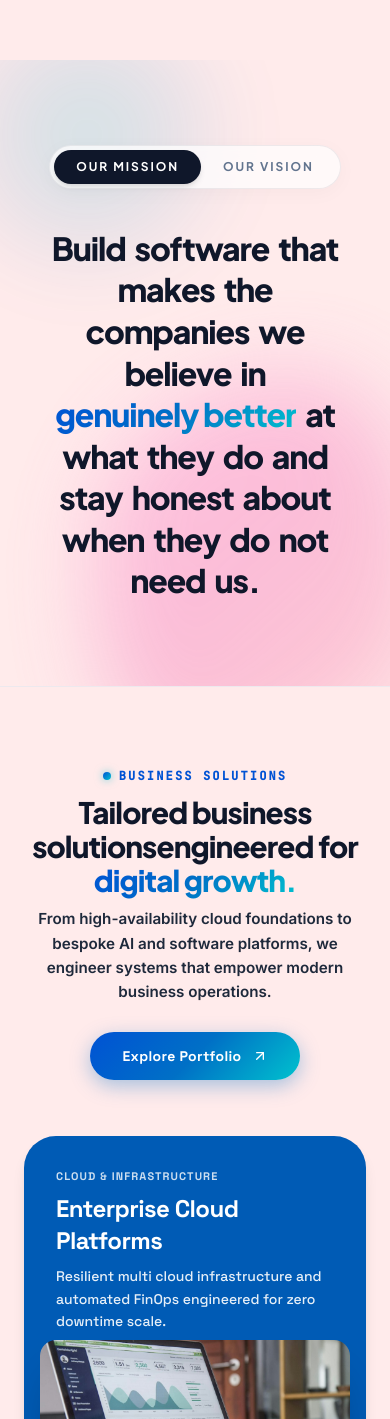
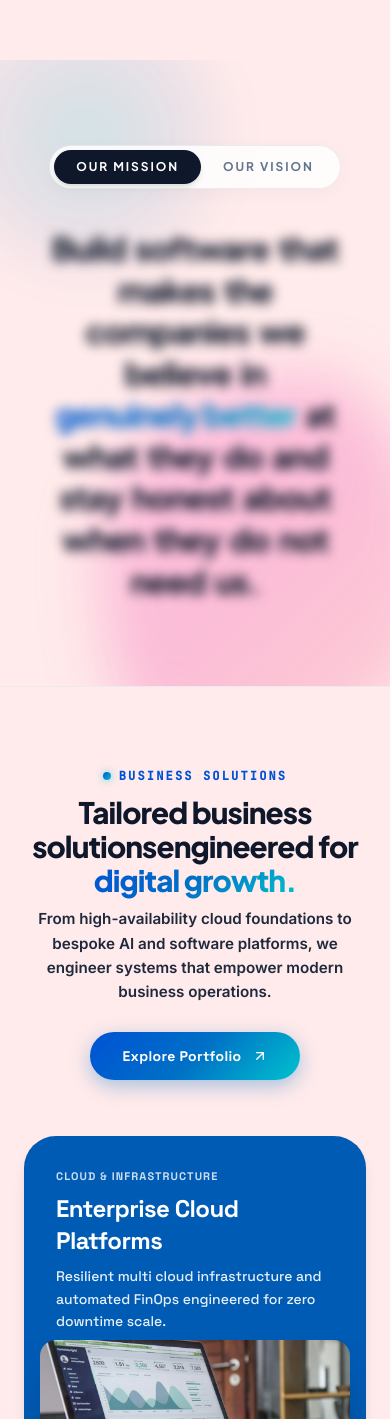
Before and after one commit to Thashila2000/iconexit_portfolio, a Next.js app: page / in a window 390 px wide. Shown: the part 4329-5748 px from the top of the page. Built offline with nearby package versions, Linux system fonts and the light colour scheme.

Commit message:
Mobile bottleneck on home screen fixed

```diff
--- a/app/components/MissionVisionSection.tsx
+++ b/app/components/MissionVisionSection.tsx
@@ -1,12 +1,20 @@
 "use client";
 
-import React, { useState, useRef } from "react";
+import React, { useState, useRef, useEffect } from "react";
 import { motion, AnimatePresence, useInView } from "framer-motion";
 
 export default function MissionVisionSection() {
   const [activeTab, setActiveTab] = useState<"mission" | "vision">("mission");
   const sectionRef = useRef<HTMLElement>(null);
-  const isInView = useInView(sectionRef, { once: true, amount: 0.3 });
+  const isInView = useInView(sectionRef, { once: true, amount: 0.2 });
+
+  const [isMobile, setIsMobile] = useState(false);
+  useEffect(() => {
+    const check = () => setIsMobile(window.innerWidth < 768);
+    check();
+    window.addEventListener("resize", check);
+    return () => window.removeEventListener("resize", check);
+  }, []);
 
   const missionWords = [
     { text: "Build", isGradient: false },
@@ -58,30 +66,30 @@ export default function MissionVisionSection() {
     visible: {
       opacity: 1,
       transition: {
-        staggerChildren: 0.03,
-        delayChildren: 0.15,
+        staggerChildren: 0.025,
+        delayChildren: 0.1,
       },
     },
     exit: {
       opacity: 0,
-      y: -14,
-      filter: "blur(6px)",
-      transition: { duration: 0.25, ease: [0.22, 1, 0.36, 1] as const },
+      y: -12,
+      ...(isMobile ? {} : { filter: "blur(6px)" }),
+      transition: { duration: 0.22, ease: [0.22, 1, 0.36, 1] as const },
     },
   };
 
   const wordVariants = {
     hidden: {
       opacity: 0,
-      y: 28,
-      filter: "blur(6px)",
+      y: 22,
+      ...(isMobile ? {} : { filter: "blur(6px)" }),
     },
     visible: {
       opacity: 1,
       y: 0,
-      filter: "blur(0px)",
+      ...(isMobile ? {} : { filter: "blur(0px)" }),
       transition: {
-        duration: 0.52,
+        duration: 0.45,
         ease: [0.22, 1, 0.36, 1] as const,
       },
     },
@@ -97,12 +105,54 @@ export default function MissionVisionSection() {
           background-color: #ffebeb;
           overflow: hidden;
           padding: 130px 24px;
+          contain: paint;
         }
 
         @media (max-width: 768px) {
           .mv-section {
             padding: 85px 20px;
           }
+        }
+
+        /* ── GPU-accelerated off-main-thread ambient blob float keyframes ── */
+        @keyframes mvBlobFloat1 {
+          0%, 100% {
+            transform: translate3d(0, 0, 0) scale(1);
+          }
+          33% {
+            transform: translate3d(20px, -16px, 0) scale(1.06);
+          }
+          66% {
+            transform: translate3d(-12px, 10px, 0) scale(0.96);
+          }
+        }
+
+        @keyframes mvBlobFloat2 {
+          0%, 100% {
+            transform: translate3d(0, 0, 0) rotate(0deg) scale(1);
+          }
+          33% {
+            transform: translate3d(-20px, 18px, 0) rotate(3deg) scale(1.05);
+          }
+          66% {
+            transform: translate3d(14px, -14px, 0) rotate(-2deg) scale(0.96);
+          }
+        }
+
+        .mv-blob-1 {
+          animation: mvBlobFloat1 14s ease-in-out infinite;
+          will-change: transform;
+          transform: translate3d(0, 0, 0);
+          backface-visibility: hidden;
+          -webkit-backface-visibility: hidden;
+        }
+
+        .mv-blob-2 {
+          animation: mvBlobFloat2 16s ease-in-out infinite;
+          will-change: transform;
+          transform: translate3d(0, 0, 0);
+          backface-visibility: hidden;
+          -webkit-backface-visibility: hidden;
         }
 
         /* ── Big Center Typography matching Google Labs style ── */
@@ -136,12 +186,13 @@ export default function MissionVisionSection() {
           display: inline-flex;
           align-items: center;
           padding: 4px;
-          background: rgba(255, 255, 255, 0.7);
-          backdrop-filter: blur(12px);
-          -webkit-backdrop-filter: blur(12px);
+          background: rgba(255, 255, 255, 0.82);
+          backdrop-filter: blur(10px);
+          -webkit-backdrop-filter: blur(10px);
           border: 1px solid rgba(15, 23, 42, 0.07);
           border-radius: 9999px;
           box-shadow: 0 4px 20px rgba(0, 0, 0, 0.03);
+          transform: translateZ(0);
         }
 
         .mv-tab-btn {
@@ -164,64 +215,32 @@ export default function MissionVisionSection() {
       `}</style>
 
       <section ref={sectionRef} className="mv-section">
-        {/* ── Left Soft Blue/Cyan Organic Shape ── */}
-        <motion.div
-          initial={{ opacity: 0 }}
-          animate={
-            isInView
-              ? {
-                  opacity: 0.6,
-                  x: [0, 22, -14, 0],
-                  y: [0, -18, 12, 0],
-                  scale: [1, 1.08, 0.96, 1],
-                }
-              : { opacity: 0 }
-          }
-          transition={{
-            opacity: { duration: 1.2 },
-            x: { duration: 14, repeat: Infinity, ease: "easeInOut" },
-            y: { duration: 14, repeat: Infinity, ease: "easeInOut" },
-            scale: { duration: 14, repeat: Infinity, ease: "easeInOut" },
-          }}
-          className="absolute -top-16 -left-16 w-72 h-72 sm:w-96 sm:h-96 rounded-full pointer-events-none"
+        {/* ── Left Soft Blue/Cyan Organic Shape (Compositor-driven CSS animation) ── */}
+        <div
+          className={`absolute -top-16 -left-16 w-72 h-72 sm:w-96 sm:h-96 rounded-full pointer-events-none transition-opacity duration-1000 ${
+            isInView ? "opacity-60 mv-blob-1" : "opacity-0"
+          }`}
           style={{
             background:
               "radial-gradient(circle, rgba(0, 194, 206, 0.32) 0%, rgba(0, 112, 198, 0.14) 50%, transparent 75%)",
-            filter: "blur(36px)",
+            filter: isMobile ? "blur(24px)" : "blur(36px)",
           }}
         />
 
-        {/* ── Right Pink/Magenta Organic Blob Shape ── */}
-        <motion.div
-          initial={{ opacity: 0 }}
-          animate={
-            isInView
-              ? {
-                  opacity: 0.8,
-                  x: [0, -24, 18, 0],
-                  y: [0, 22, -16, 0],
-                  scale: [1, 1.06, 0.95, 1],
-                  rotate: [0, 4, -3, 0],
-                }
-              : { opacity: 0 }
-          }
-          transition={{
-            opacity: { duration: 1.2 },
-            x: { duration: 16, repeat: Infinity, ease: "easeInOut" },
-            y: { duration: 16, repeat: Infinity, ease: "easeInOut" },
-            scale: { duration: 16, repeat: Infinity, ease: "easeInOut" },
-            rotate: { duration: 16, repeat: Infinity, ease: "easeInOut" },
-          }}
-          className="absolute -bottom-16 -right-12 w-80 h-96 sm:w-[480px] sm:h-[500px] pointer-events-none"
+        {/* ── Right Pink/Magenta Organic Blob Shape (Compositor-driven CSS animation) ── */}
+        <div
+          className={`absolute -bottom-16 -right-12 w-80 h-96 sm:w-[480px] sm:h-[500px] pointer-events-none transition-opacity duration-1000 ${
+            isInView ? "opacity-80 mv-blob-2" : "opacity-0"
+          }`}
           style={{
             background:
               "linear-gradient(135deg, rgba(255, 140, 210, 0.55) 0%, rgba(244, 114, 182, 0.48) 50%, rgba(251, 113, 133, 0.28) 100%)",
             borderRadius: "62% 38% 70% 30% / 45% 58% 42% 55%",
-            filter: "blur(42px)",
+            filter: isMobile ? "blur(28px)" : "blur(42px)",
           }}
         />
 
-        {/* ── Crisp Vector Organic Accent Blob ── */}
+        {/* ── Crisp Vector Organic Accent Blob (Desktop only) ── */}
         <motion.svg
           initial={{ opacity: 0 }}
           animate={
@@ -240,7 +259,7 @@ export default function MissionVisionSection() {
             scale: { duration: 18, repeat: Infinity, ease: "easeInOut" },
             y: { duration: 18, repeat: Infinity, ease: "easeInOut" },
           }}
-          className="absolute -bottom-10 -right-8 w-64 h-80 sm:w-96 sm:h-[420px] pointer-events-none hidden sm:block"
+          className="absolute -bottom-10 -right-8 w-64 h-80 sm:w-96 sm:h-[420px] pointer-events-none hidden sm:block will-change-transform"
           viewBox="0 0 200 200"
           xmlns="http://www.w3.org/2000/svg"
         >
@@ -252,9 +271,9 @@ export default function MissionVisionSection() {
         </motion.svg>
 
         <motion.div
-          initial={{ opacity: 0, y: 36 }}
-          animate={isInView ? { opacity: 1, y: 0 } : { opacity: 0, y: 36 }}
-          transition={{ duration: 0.7, ease: [0.22, 1, 0.36, 1] }}
+          initial={{ opacity: 0, y: 28 }}
+          animate={isInView ? { opacity: 1, y: 0 } : { opacity: 0, y: 28 }}
+          transition={{ duration: 0.65, ease: [0.22, 1, 0.36, 1] }}
           className="relative z-10 mx-auto max-w-6xl px-4 sm:px-6 flex flex-col items-center"
         >
           {/* ── Magnetic Sliding Pill Switcher ── */}
@@ -294,7 +313,7 @@ export default function MissionVisionSection() {
             </button>
           </div>
 
-          {/* ── Kinetic Typography Word-by-Word Reveal (Only triggers when section is in view) ── */}
+          {/* ── Kinetic Typography Word-by-Word Reveal ── */}
           <div className="min-h-[190px] sm:min-h-[230px] flex items-center justify-center w-full">
             <AnimatePresence mode="wait">
               {activeTab === "mission" ? (
@@ -310,7 +329,7 @@ export default function MissionVisionSection() {
                     <motion.span
                       key={`${word.text}-${i}`}
                       variants={wordVariants}
-                      className={word.isGradient ? "mv-gradient-text" : "inline-block"}
+                      className={`${word.isGradient ? "mv-gradient-text" : "inline-block"} transform-gpu`}
                     >
                       {word.text}
                     </motion.span>
@@ -329,7 +348,7 @@ export default function MissionVisionSection() {
                     <motion.span
                       key={`${word.text}-${i}`}
                       variants={wordVariants}
-                      className={word.isGradient ? "mv-gradient-text" : "inline-block"}
+                      className={`${word.isGradient ? "mv-gradient-text" : "inline-block"} transform-gpu`}
                     >
                       {word.text}
                     </motion.span>
--- a/app/components/TestimonialsSection.tsx
+++ b/app/components/TestimonialsSection.tsx
@@ -56,26 +56,34 @@ const fadeUp = {
 
 export default function TestimonialsSection() {
   const ref = useRef<HTMLDivElement>(null);
-  const inView = useInView(ref, { once: true, margin: "-100px" });
+  const inView = useInView(ref, { once: true, amount: 0.15 });
 
   return (
     <section
       ref={ref}
-      className="relative w-full overflow-hidden bg-[#ffebeb] py-20 md:py-28"
+      className="relative w-full overflow-hidden bg-[#ffebeb] py-20 md:py-28 [contain:paint]"
       aria-label="Client testimonials"
     >
       {/* Subtle top border */}
       <div className="absolute top-0 left-0 right-0 h-px bg-gradient-to-r from-transparent via-slate-200/80 to-transparent" />
 
-      {/* Ambient background blobs */}
-      <div aria-hidden="true" className="pointer-events-none absolute inset-0 overflow-hidden">
+      {/* Ambient background blobs — GPU isolated */}
+      <div aria-hidden="true" className="pointer-events-none absolute inset-0 overflow-hidden [contain:paint]">
         <div
-          className="absolute -top-24 left-1/4 h-72 w-72 rounded-full opacity-20"
-          style={{ background: "radial-gradient(circle, #0052D4 0%, transparent 70%)", filter: "blur(60px)" }}
+          className="absolute -top-24 left-1/4 h-72 w-72 rounded-full opacity-20 transform-gpu"
+          style={{
+            background: "radial-gradient(circle, #0052D4 0%, transparent 70%)",
+            filter: "blur(32px)",
+            transform: "translate3d(0, 0, 0)",
+          }}
         />
         <div
-          className="absolute bottom-0 right-1/4 h-64 w-64 rounded-full opacity-15"
-          style={{ background: "radial-gradient(circle, #00C2CE 0%, transparent 70%)", filter: "blur(50px)" }}
+          className="absolute bottom-0 right-1/4 h-64 w-64 rounded-full opacity-15 transform-gpu"
+          style={{
+            background: "radial-gradient(circle, #00C2CE 0%, transparent 70%)",
+            filter: "blur(28px)",
+            transform: "translate3d(0, 0, 0)",
+          }}
         />
       </div>
 
```
Also changed, not shown: components/ui/testimonial-marquee.tsx (+37 -11 lines).
